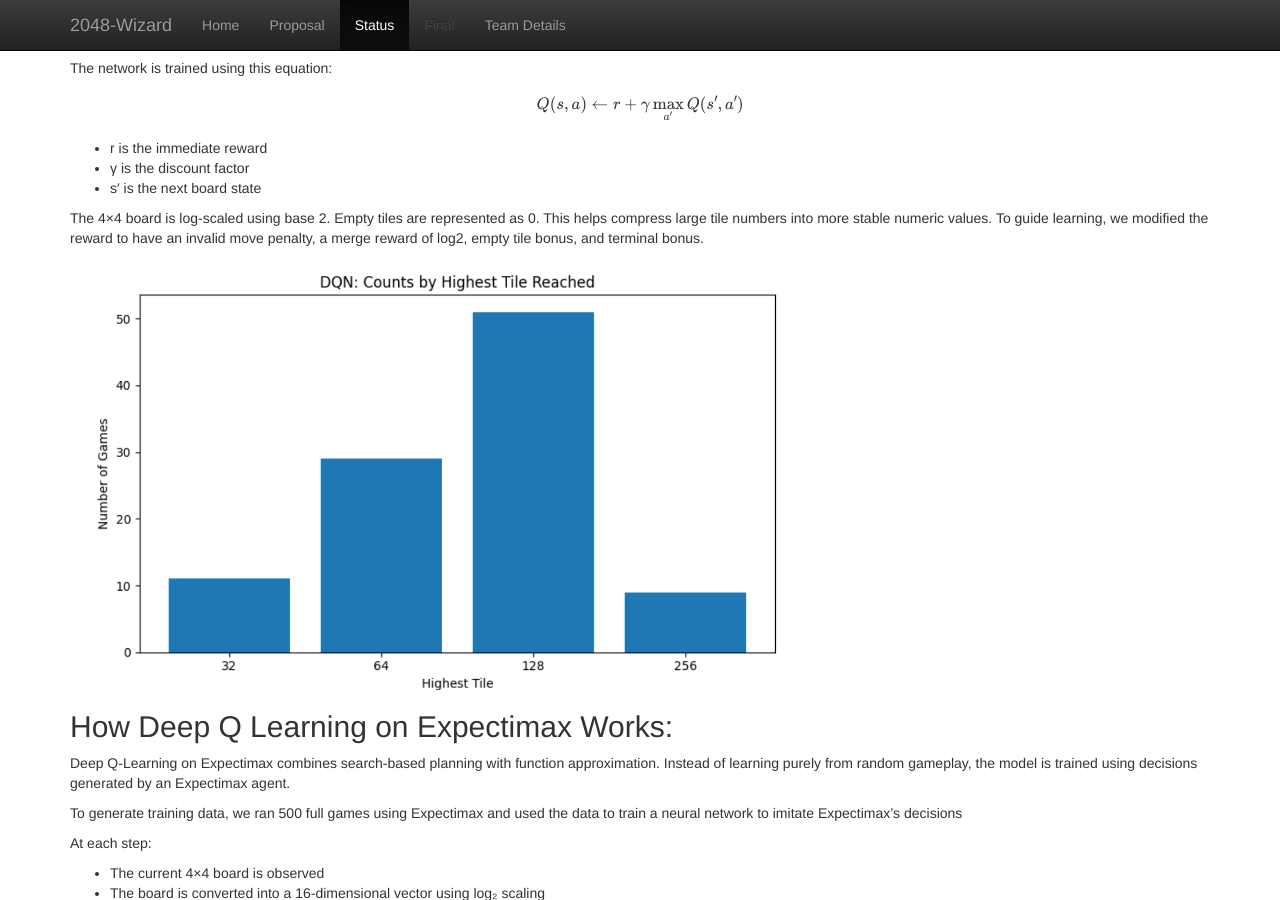
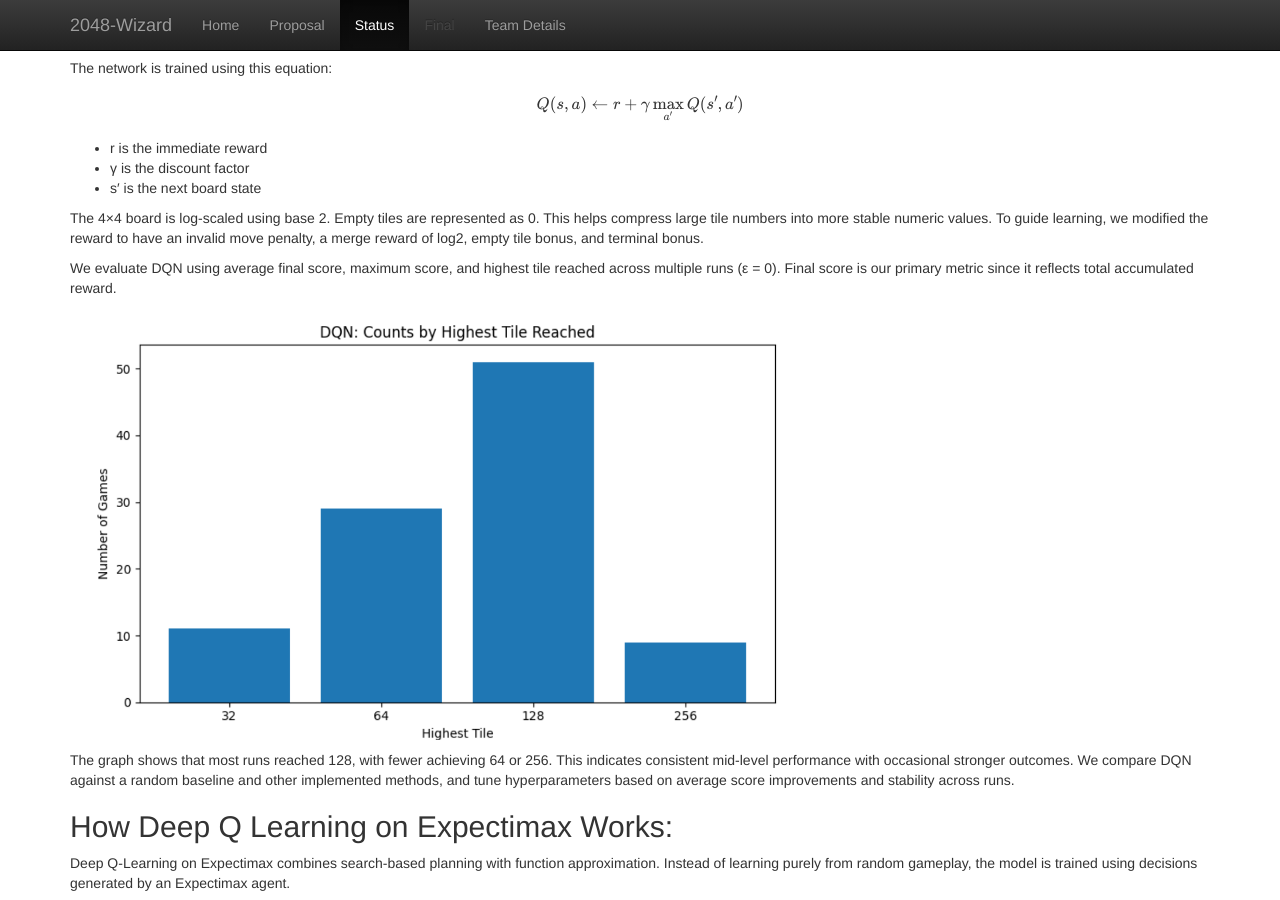
Before and after one commit to sidgupta04/2048-Wizard, a Jekyll site: the page built from docs/status.md, in a window 1280 px wide and 900 px high, scrolled down 2288 px. Built offline with Jekyll 4.4.1, drawn with Linux system fonts in a browser that asks for light colours; formulas are drawn with MathJax 3.

Commit message:
Update status.md

```diff
--- a/docs/status.md
+++ b/docs/status.md
@@ -64,7 +64,11 @@ $$
 
 The 4×4 board is log-scaled using base 2. Empty tiles are represented as 0. This helps compress large tile numbers into more stable numeric values. To guide learning, we modified the reward to have an invalid move penalty, a merge reward of log2, empty tile bonus, and terminal bonus.
 
+We evaluate DQN using average final score, maximum score, and highest tile reached across multiple runs (ε = 0). Final score is our primary metric since it reflects total accumulated reward.
+
 <img src="DQNHighestTileReached.png" width="65%">
+
+The graph shows that most runs reached 128, with fewer achieving 64 or 256. This indicates consistent mid-level performance with occasional stronger outcomes. We compare DQN against a random baseline and other implemented methods, and tune hyperparameters based on average score improvements and stability across runs.
 
 ## How Deep Q Learning on Expectimax Works:
 
```
